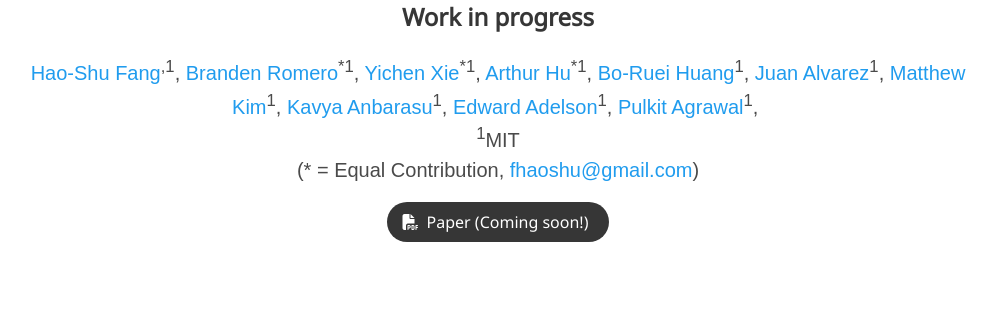
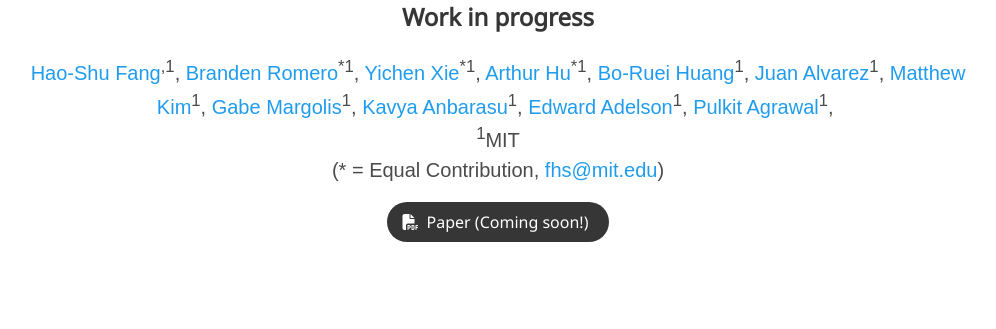
Before and after one commit to dex-op/dex-op.github.io, a plain HTML site: page index.html in a window 1280 px wide. Shown: the part 229-558 px from the top of the page, without its empty margins (142-1138 px from the left). Drawn offline with nearby package versions, Linux system fonts and the light colour scheme; some icons are missing; a web font is replaced by a local one.

Commit message:
Update index.html

```diff
--- a/index.html
+++ b/index.html
@@ -80,6 +80,7 @@
               <a>Bo-Ruei Huang</a><sup>1</sup>,</span>
               <a>Juan Alvarez</a><sup>1</sup>,</span>
               <a>Matthew Kim</a><sup>1</sup>,</span>
+             <a>Gabe Margolis</a><sup>1</sup>,</span>
               <a>Kavya Anbarasu</a><sup>1</sup>,</span>
               <a>Edward Adelson</a><sup>1</sup>,</span>
               <a>Pulkit Agrawal</a><sup>1</sup>,</span>
@@ -90,7 +91,7 @@
             <sup>1</sup><span class="author-block">MIT</span>
           </div>
           <div class="is-size-5 publication-authors">
-            <span class="author-block">(* = Equal Contribution, <a href="mailto:fhaoshu@gmail.com">fhaoshu@gmail.com</a>)</span>
+            <span class="author-block">(* = Equal Contribution, <a href="mailto:fhs@mit.edu">fhs@mit.edu</a>)</span>
           </div>
           <div class="column has-text-centered">
             <div class="publication-links">
```
